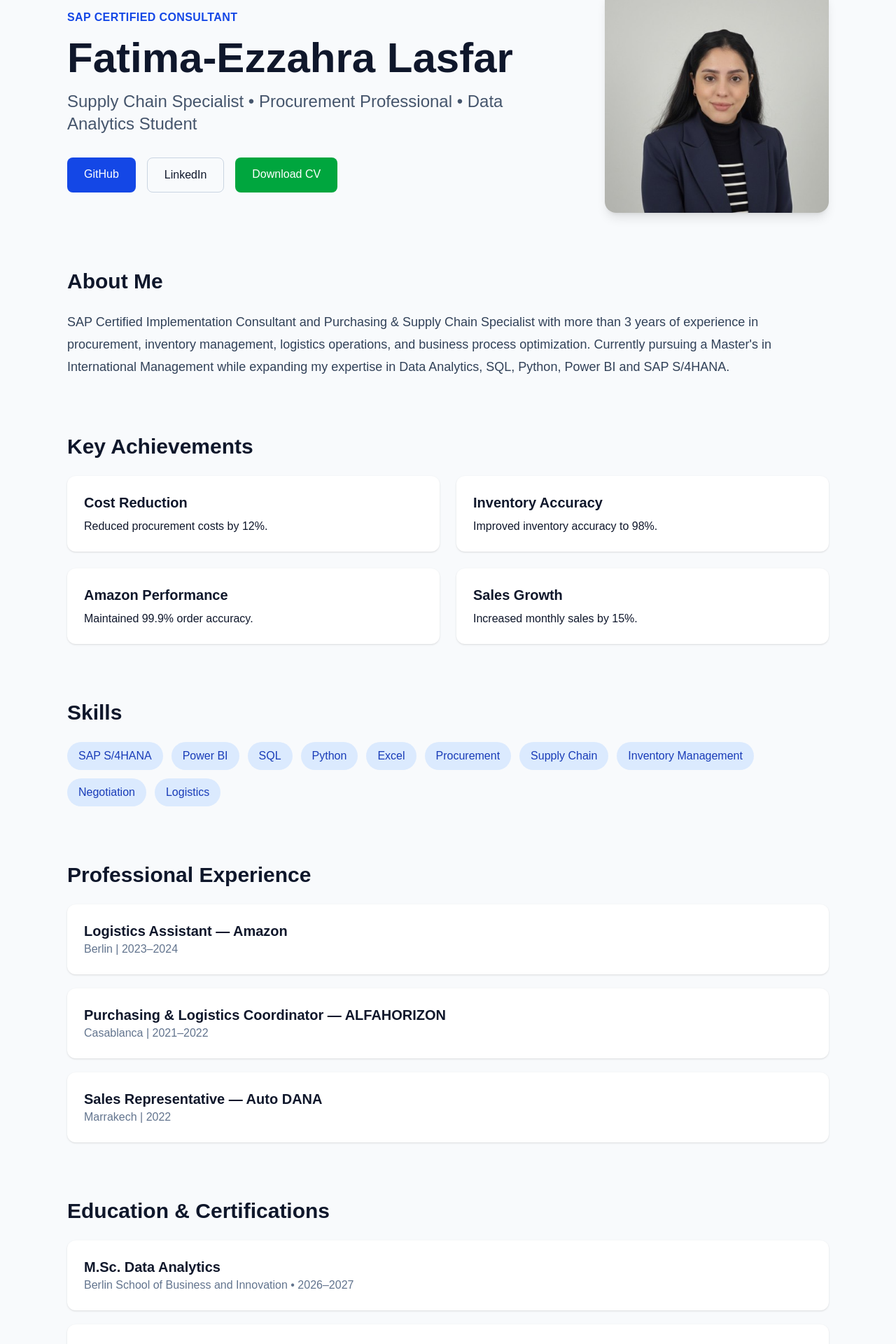
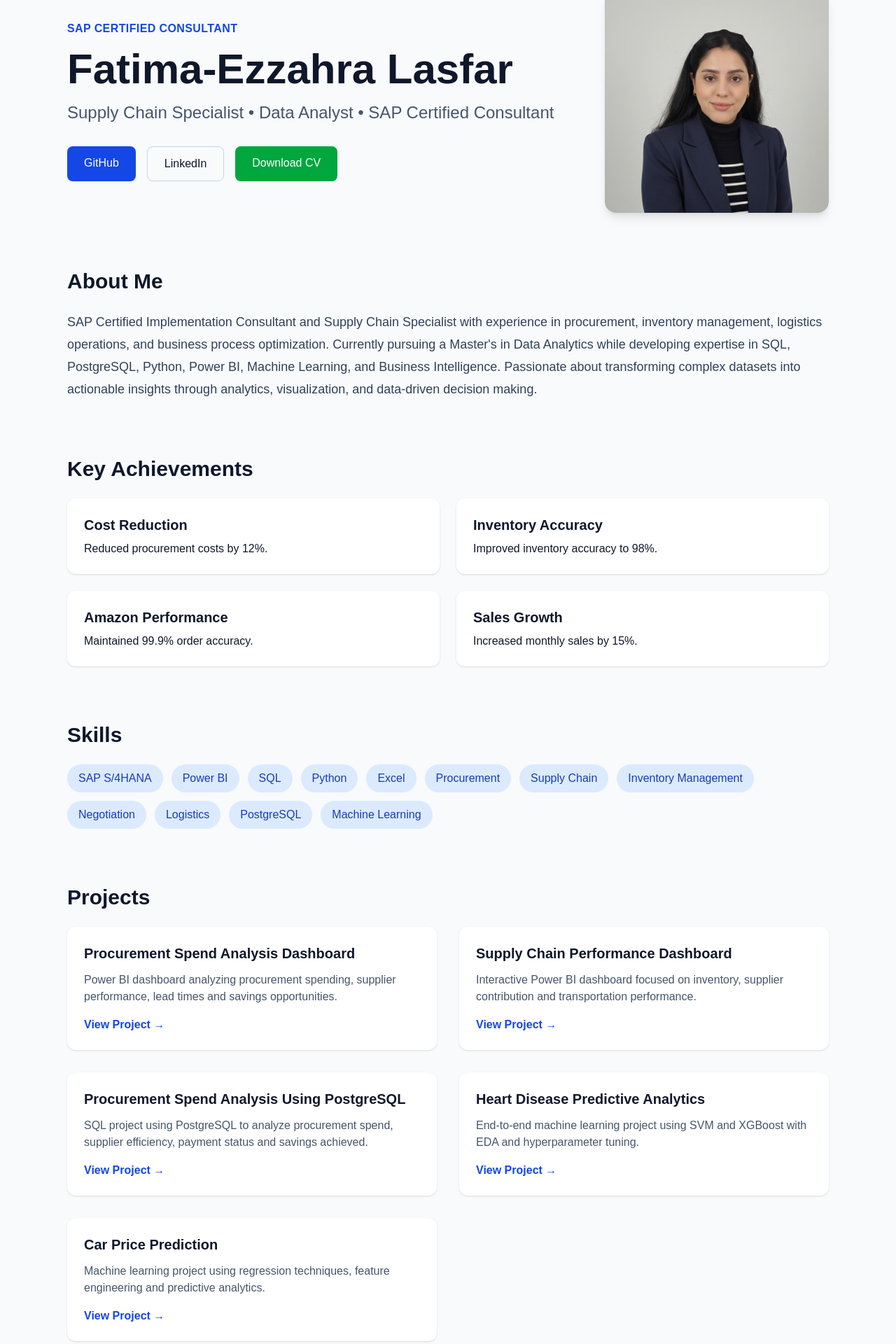
Before and after one commit to lasfarfz-pixel/fatima-portfolio, a Next.js app: page / in a window 1280 px wide. Shown: the part 80-2000 px from the top of the page at 70% size. Built offline with nearby package versions, Linux system fonts and the light colour scheme.

Commit message:
Added projects section to portfolio

```diff
--- a/app/page.tsx
+++ b/app/page.tsx
@@ -18,7 +18,7 @@ export default function Home() {
             </h1>
 
             <p className="text-2xl text-slate-600 mb-8">
-              Supply Chain Specialist • Procurement Professional • Data Analytics Student
+              Supply Chain Specialist • Data Analyst • SAP Certified Consultant
             </p>
 
             <div className="flex gap-4">
@@ -66,15 +66,12 @@ export default function Home() {
           </h2>
 
           <p className="text-lg leading-8 text-slate-700">
-            SAP Certified Implementation Consultant and Purchasing &
-            Supply Chain Specialist with more than 3 years of experience
-            in procurement, inventory management, logistics operations,
-            and business process optimization.
+  SAP Certified Implementation Consultant and Supply Chain Specialist with experience in procurement, inventory management, logistics operations, and business process optimization.
 
-            Currently pursuing a Master's in International Management
-            while expanding my expertise in Data Analytics, SQL,
-            Python, Power BI and SAP S/4HANA.
-          </p>
+  Currently pursuing a Master's in Data Analytics while developing expertise in SQL, PostgreSQL, Python, Power BI, Machine Learning, and Business Intelligence.
+
+  Passionate about transforming complex datasets into actionable insights through analytics, visualization, and data-driven decision making.
+</p>
         </section>
 
 {/* Key Achievements */}
@@ -133,7 +130,10 @@ export default function Home() {
               "Supply Chain",
               "Inventory Management",
               "Negotiation",
-              "Logistics"
+              "Logistics",
+              "PostgreSQL",
+              "Machine Learning"
+
             ].map((skill) => (
               <span
                 key={skill}
@@ -144,6 +144,112 @@ export default function Home() {
             ))}
           </div>
         </section>
+
+{/* Projects */}
+<section className="mb-20">
+  <h2 className="text-3xl font-bold mb-6">
+    Projects
+  </h2>
+
+  <div className="grid md:grid-cols-2 gap-8">
+
+    <div className="bg-white p-6 rounded-xl shadow-sm">
+      <h3 className="font-bold text-xl mb-3">
+        Procurement Spend Analysis Dashboard
+      </h3>
+
+      <p className="text-slate-600 mb-4">
+        Power BI dashboard analyzing procurement spending,
+        supplier performance, lead times and savings opportunities.
+      </p>
+
+      <a
+        href="https://github.com/lasfarfz-pixel/procurement-spend-analysis-dashboard"
+        target="_blank"
+        className="text-blue-700 font-semibold"
+      >
+        View Project →
+      </a>
+    </div>
+
+    <div className="bg-white p-6 rounded-xl shadow-sm">
+      <h3 className="font-bold text-xl mb-3">
+        Supply Chain Performance Dashboard
+      </h3>
+
+      <p className="text-slate-600 mb-4">
+        Interactive Power BI dashboard focused on inventory,
+        supplier contribution and transportation performance.
+      </p>
+
+      <a
+        href="https://github.com/lasfarfz-pixel/powerbi-supply-chain-dashboard"
+        target="_blank"
+        className="text-blue-700 font-semibold"
+      >
+        View Project →
+      </a>
+    </div>
+
+    <div className="bg-white p-6 rounded-xl shadow-sm">
+      <h3 className="font-bold text-xl mb-3">
+        Procurement Spend Analysis Using PostgreSQL
+      </h3>
+
+      <p className="text-slate-600 mb-4">
+        SQL project using PostgreSQL to analyze procurement spend,
+        supplier efficiency, payment status and savings achieved.
+      </p>
+
+      <a
+        href="https://github.com/lasfarfz-pixel/Procurement-Spend-Analysis-SQL"
+        target="_blank"
+        className="text-blue-700 font-semibold"
+      >
+        View Project →
+      </a>
+    </div>
+
+    <div className="bg-white p-6 rounded-xl shadow-sm">
+      <h3 className="font-bold text-xl mb-3">
+        Heart Disease Predictive Analytics
+      </h3>
+
+      <p className="text-slate-600 mb-4">
+        End-to-end machine learning project using SVM and XGBoost
+        with EDA and hyperparameter tuning.
+      </p>
+
+      <a
+        href="https://github.com/lasfarfz-pixel/heart-disease-predictive-analytics"
+        target="_blank"
+        className="text-blue-700 font-semibold"
+      >
+        View Project →
+      </a>
+    </div>
+
+    <div className="bg-white p-6 rounded-xl shadow-sm">
+      <h3 className="font-bold text-xl mb-3">
+        Car Price Prediction
+      </h3>
+
+      <p className="text-slate-600 mb-4">
+        Machine learning project using regression techniques,
+        feature engineering and predictive analytics.
+      </p>
+
+      <a
+        href="https://github.com/lasfarfz-pixel/Car-Price-Prediction"
+        target="_blank"
+        className="text-blue-700 font-semibold"
+      >
+        View Project →
+      </a>
+    </div>
+
+  </div>
+</section>
 
         {/* Experience */}
         <section className="mb-20">
```
Also changed, not shown: 1 other file (tests, documents, lock files or other folders).
